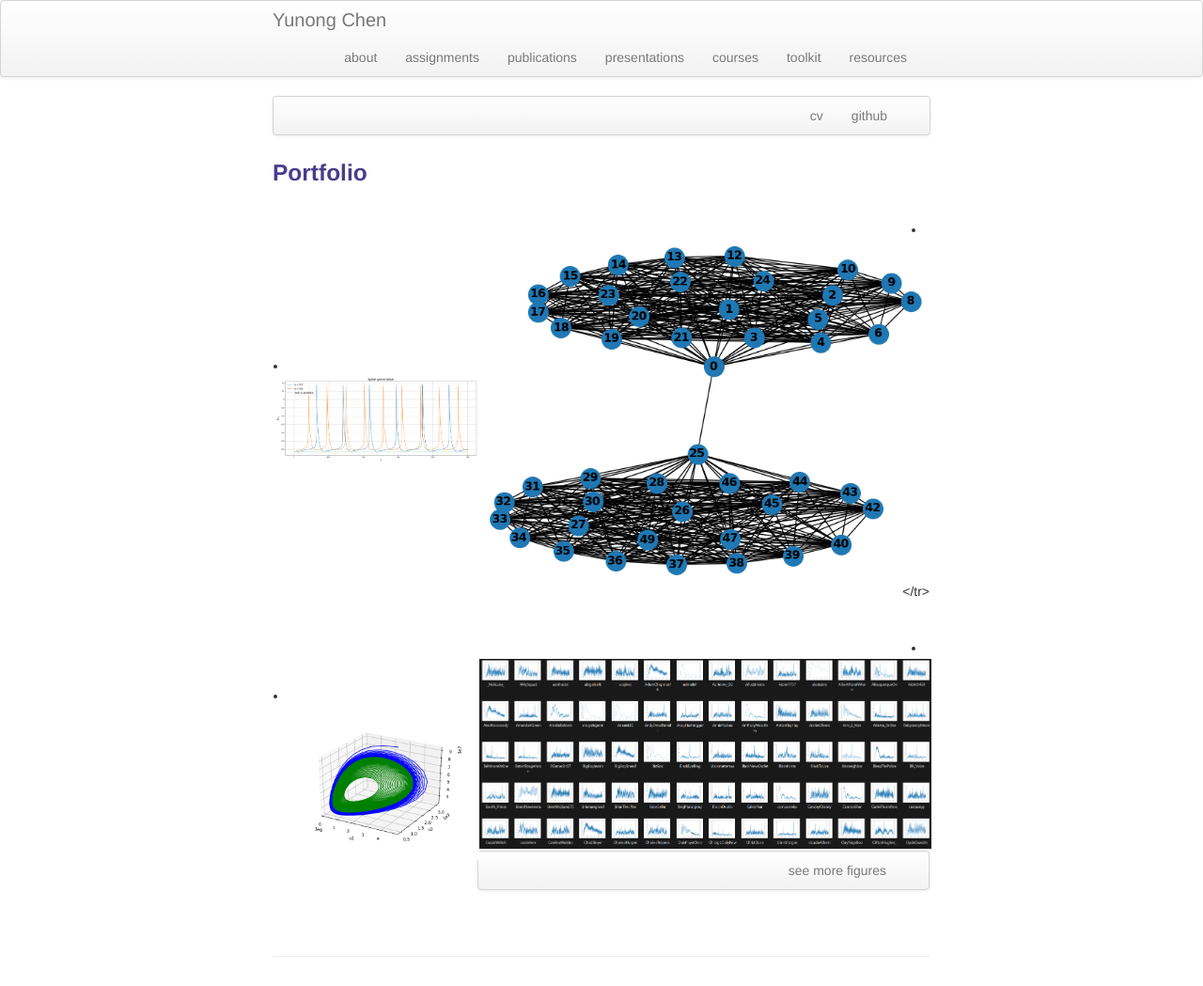
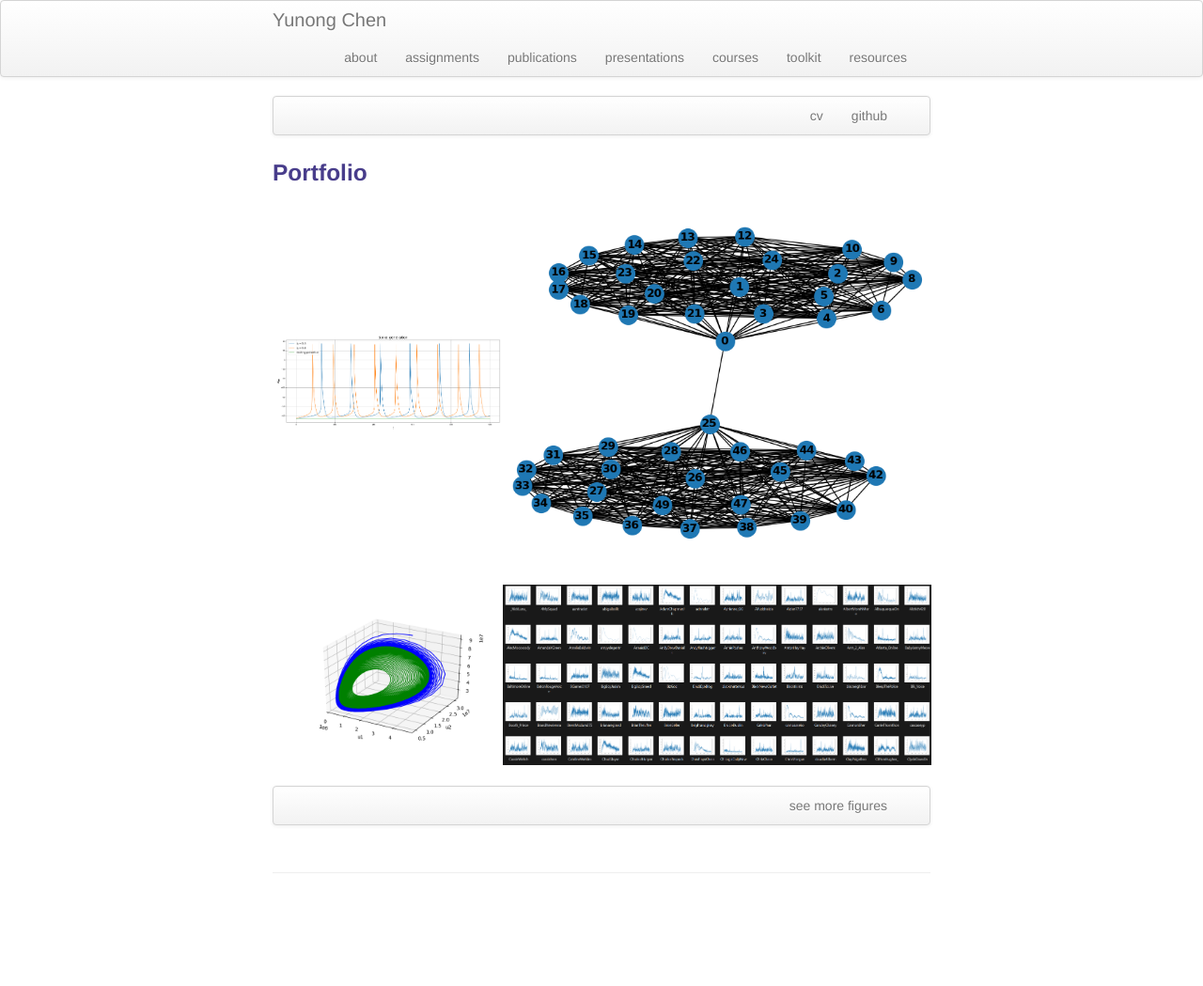
Before and after one commit to yunongch/yunongch.github.io, a Jekyll site: the page built from index.md, in a window 1280 px wide. Shown: the whole page at 94% size. Built offline with Jekyll 4.4.1, drawn with Linux system fonts in a browser that asks for light colours; after the commit the page ends 960 px from its top, so only the background shows below that.

Commit message:
Update index.md

```diff
--- a/index.md
+++ b/index.md
@@ -19,33 +19,35 @@ keywords: statistics, data analytics
 <table class="wide">
 <tr>
   <td class="left">
-    <a href="pages/publpics/spike.html">
-        <li><a href="https://github.com/yunongch/simulation-of-a-common-neuron/blob/main/Project.ipynb"><img src="assets/publpics/spike.png">
+    <a href="https://github.com/yunongch/simulation-of-a-common-neuron/blob/main/Project.ipynb">
+        <img src="assets/publpics/spike.png" alt="R/qtlcharts example" title="R/qtlcharts example"/>
     </a>
-
+  </td>
   <td class="right">
-    <a href="pages/publpics/Figure_1.html">
-        <li><a href="https://github.com/yunongch/Ultimatum-game"><img src="assets/publpics/Figure_1.png" alt="Tian et
+    <a href="https://github.com/yunongch/Ultimatum-game">
+        <img src="assets/publpics/Figure_1.png" alt="Tian et
         al. (2016) Fig 4" title="Tian et al. (2016) Fig 4"/>
     </a>
-
+  </td>
 </tr>
 <tr>
   <td class="left">
-    <a href="pages/publpics/Figure_2.html">
-        <li><a href="https://github.com/yunongch/cancer-cell-population-dynamic"><img src="assets/publpics/Figure_2.png" alt="Broman et al. (2013) Fig 7" title="Broman et al. (2013) Fig 7"/>
+    <a href="https://github.com/yunongch/cancer-cell-population-dynamic">
+        <img src="assets/publpics/Figure_2.png" alt="Broman et al. (2013) Fig 7" title="Broman et al. (2013) Fig 7"/>
     </a>
-
+  </td>
   <td class="right">
-    <a href="pages/publpics/ffts.html">
-        <li><a href="https://github.com/yunongch/twitter-study"><img src="assets/publpics/ffts.png" alt="Tian et al. (2015) Fig 4" title="Tian et al. (2015) Fig 4"/>
+    <a href="https://github.com/yunongch/twitter-study">
+        <img src="assets/publpics/ffts.png" alt="Tian et al. (2015) Fig 4" title="Tian et al. (2015) Fig 4"/>
     </a>
-
+  </td>
+</tr>
+</table>
 
 <div class="navbar">
   <div class="navbar-inner">
       <ul class="nav">
-          <li><a href="morefigs.html">see more figures</a></li>
+          <li><a href="https://github.com/yunongch">see more figures</a></li>
       </ul>
   </div>
 </div>
```
